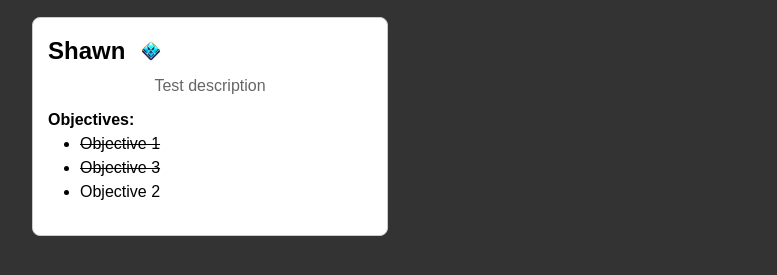
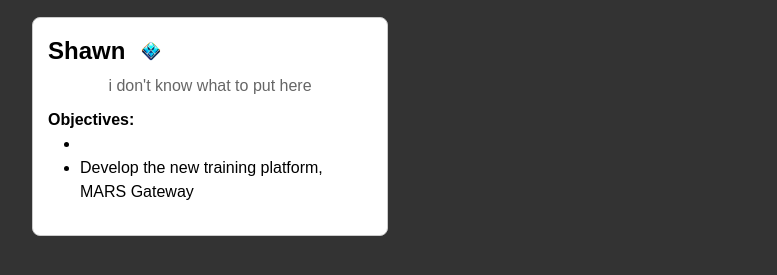
Before and after one commit to MARSProgramming/MARSGateway, a plain HTML site: page index.html in a window 1280 px wide. Shown: the part 111-386 px from the top of the page, without its empty margins (50-827 px from the left). Drawn offline with nearby package versions, Linux system fonts and the light colour scheme.

Commit message:
Update index.html

```diff
--- a/index.html
+++ b/index.html
@@ -112,9 +112,9 @@
         addNewProfile(
             "Shawn",
             "ranks/diamond.png",
-            "Test description",
-            ["Objective 1", "Objective 3"],
-            ["Objective 2"]
+            "i don't know what to put here",
+            [""],
+            ["Develop the new training platform, MARS Gateway"]
         );
     </script>
 </body>
```
